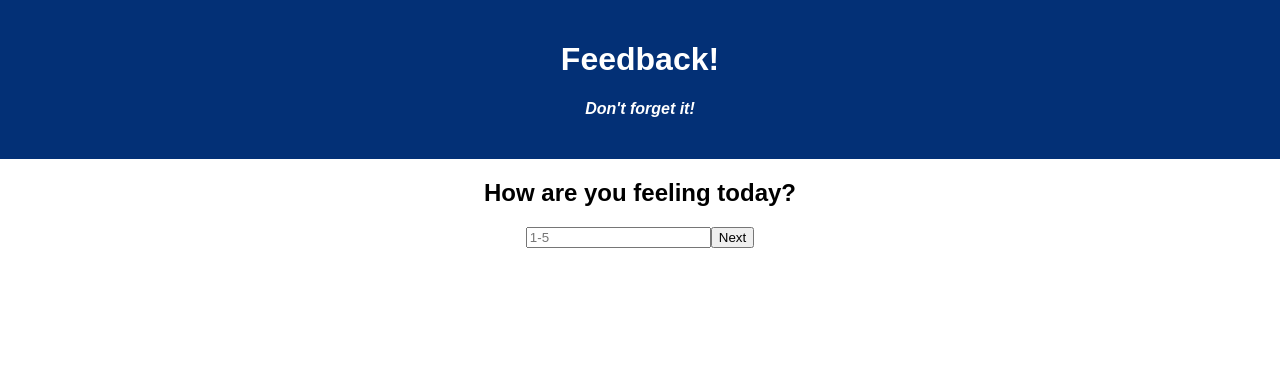
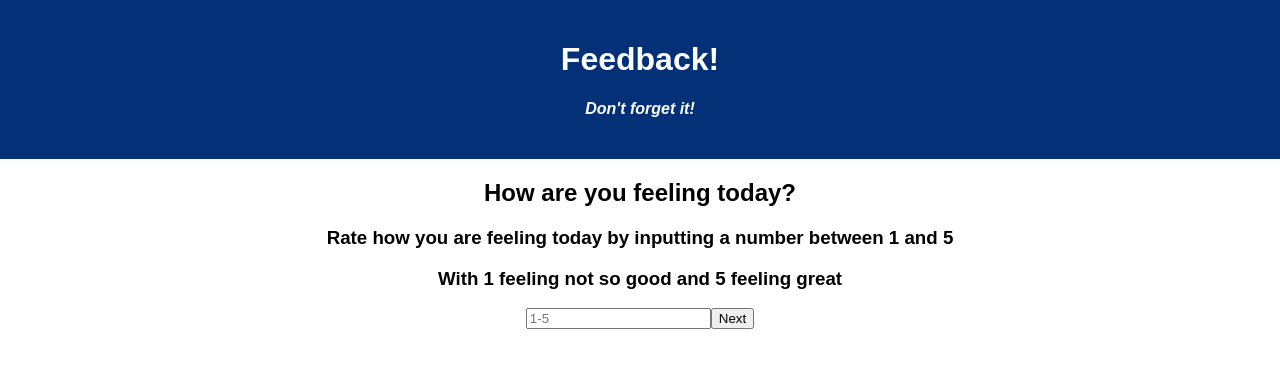
Before and after one commit to BarrSquared/weekend-redux-feedback-loop, a React (Create React App) app: page /#/Page1Feeling in a window 1280 px wide. Shown: the top 368 px of the page. Built offline with nearby package versions, Linux system fonts and the light colour scheme.

Commit message:
updated page1feeling content, object property being dispatched

```diff
--- a/src/components/Page1Feeling/Page1Feeling.jsx
+++ b/src/components/Page1Feeling/Page1Feeling.jsx
@@ -1,5 +1,5 @@
 import { useState } from 'react';
-import { useDispatch } from "react-redux";
+import { useDispatch } from 'react-redux';
 import axios from 'axios';
 // import { useHistory } from 'react-router-dom';
 
@@ -12,7 +12,7 @@ function Page1Feeling() {
 
     const submitFeeling = (event) => {
         event.preventDefault();
-        console.log('Updating feeling rating.');
+        console.log('Updating feeling rating.', feeling);
         if (feeling >= 1 && feeling <= 5) {
             dispatch({
                 type: 'SET_FEELING_RATING',
@@ -34,6 +34,8 @@ function Page1Feeling() {
     return (
         <section>
             <h2>How are you feeling today?</h2>
+            <h3>Rate how you are feeling today by inputting a number between 1 and 5</h3>
+            <h3>With 1 feeling not so good and 5 feeling great</h3>
             <form onSubmit={submitFeeling} >
                 <input
                     onChange={(event) => setFeeling(event.target.value)}
@@ -41,7 +43,7 @@ function Page1Feeling() {
                     type="number"
                     placeholder="1-5"
                 />
-                <button type="next">
+                <button type="submit">
                     Next
                 </button>
             </form>
--- a/src/components/Page2Understanding/Page2Understanding.jsx
+++ b/src/components/Page2Understanding/Page2Understanding.jsx
@@ -1,4 +1,5 @@
-import { useDispatch } from "react-redux";
+import { useDispatch } from 'react-redux';
+import { useState } from 'react-redux';
 
 function Page2Understanding() {
 
@@ -6,7 +7,7 @@ function Page2Understanding() {
 
     return(
         <section>
-            <h2>How well are you understanding the content?</h2>
+            <h2>Rate how well are you understanding the content?</h2>
         </section>
     );
 }
--- a/src/index.js
+++ b/src/index.js
@@ -14,6 +14,7 @@ const defaultReview = {feeling: '', understanding: '', support: '', comments: ''
 
 const reviewToAdd = (state = defaultReview, action) => {
     if(action.type === 'SET_FEELING_RATING') {
+        console.log('In index.js, updating feeling, ');
         return {...state, feeling: action.payload.feeling};
     }
     return state;
```
